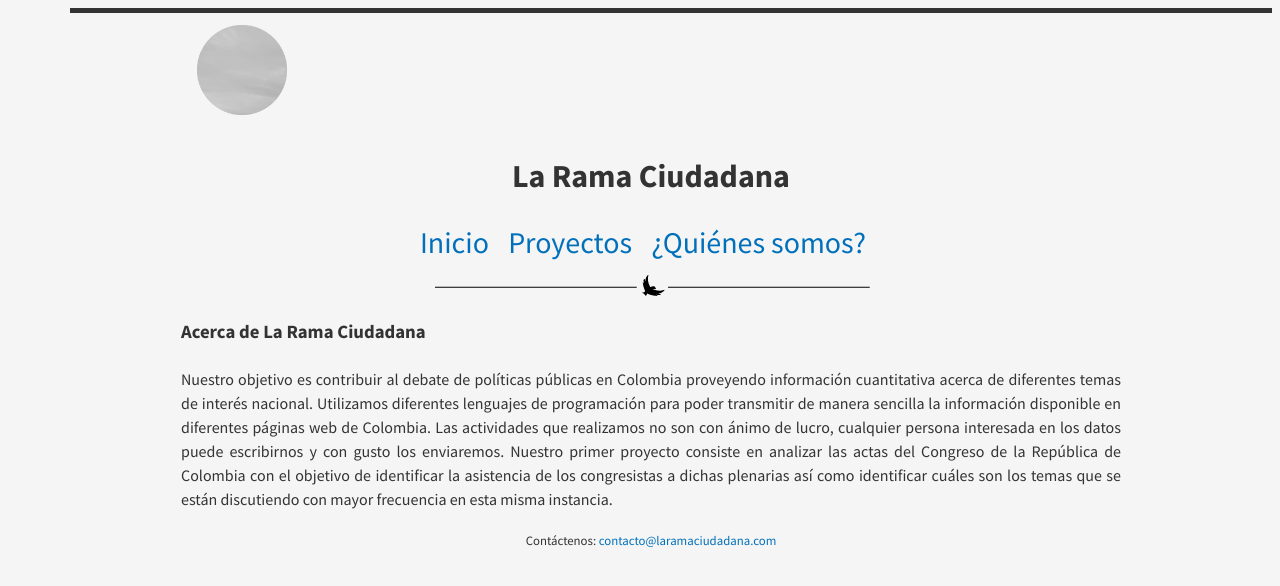
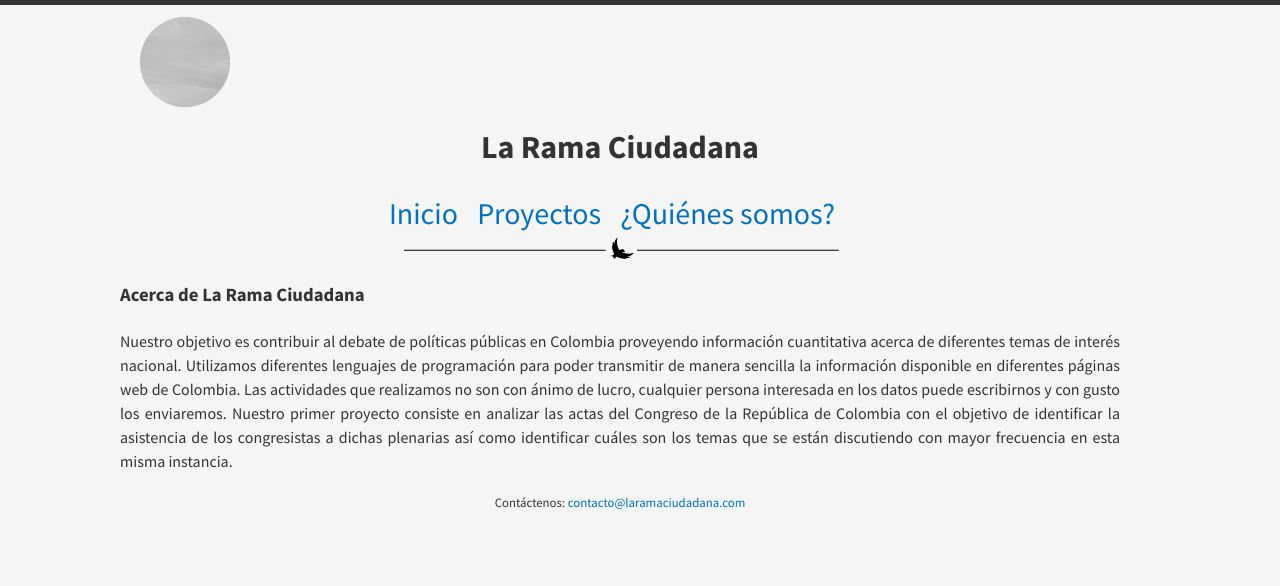
Before and after one commit to attemptconsult/attemptconsult.github.io, a Jekyll site: the page built from index.html, in a window 1280 px wide. Shown: the top 586 px of the page. Built offline with Jekyll 4.4.1, drawn with Linux system fonts in a browser that asks for light colours; nearby versions of some CDN libraries; Markdown is read by kramdown in place of the engine named in the settings.

Commit message:
margins back to normal

```diff
--- a/public/css/main.scss
+++ b/public/css/main.scss
@@ -13,8 +13,8 @@ $avocado-accent-color: #568203;
 
 /*============================================================================*/
 * {
-  margin: 5;
-  padding: 5;
+  margin: 0;
+  padding: 0;
   box-sizing: border-box;
 }
 
@@ -24,7 +24,6 @@ body {
   font-family: 'Source Sans Pro', sans-serif;
   color: $contrast-color;
   font-weight: 400;
-  margin-left:70px;
   line-height: 1.5;
 
   -webkit-font-smoothing: antialiased;
@@ -143,7 +142,7 @@ footer {
 
 .container {
   max-width: 1000px;
-  padding: 0 30px;
+  padding: 20 20px;
 }
 
 .center {
```
